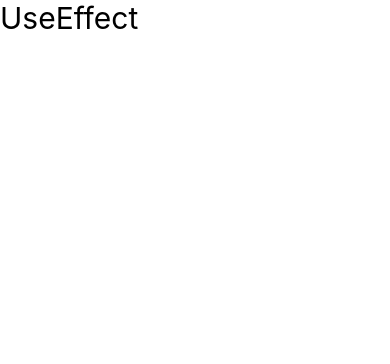
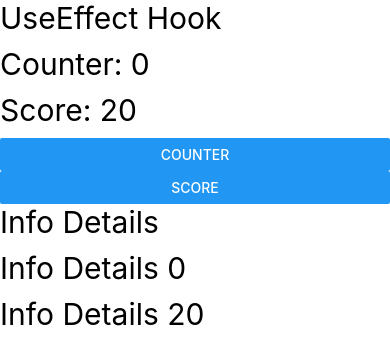
Before and after one commit to khadiza21/nativFirstApp, a React Native app: screen / in a window 390 px wide. Shown: the top 364 px of the page. Built offline with nearby package versions, Linux system fonts and the light colour scheme.

Commit message:
use effect updating phase

```diff
--- a/App.jsx
+++ b/App.jsx
@@ -12,13 +12,15 @@
 //import Grid from './src/components/Grid';
 // import ClassComponents from './src/components/ClassComponents';
 import UseEffect from './src/components/UseEffect';
+import UseEffectHookUpdatingPhase from './src/components/UseEffectHookUpdatingPhase';
 ;
 const App = () => {
   return (
     <View style={{ flex: 1 }}>
-      <UseEffect />
+      <UseEffectHookUpdatingPhase />
+     {/* <UseEffect />
 
-      {/* <ClassComponents />
+       <ClassComponents />
       <Grid />
       <ContactListScreen />
      <LoginForm />
--- a/src/components/UseEffect.jsx
+++ b/src/components/UseEffect.jsx
@@ -1,10 +1,16 @@
-import { View, Text } from 'react-native'
-import React from 'react'
+import { View, Text, Button } from 'react-native'
+import React, { useEffect, useState } from 'react'
 
 const UseEffect = () => {
+  const [count, setCount] = useState(1);
+  useEffect(() => {
+    console.log('API Calling');
+  },[])
   return (
     <View>
       <Text style={{fontSize:30}}>UseEffect</Text>
+      <Text>Count: {count}</Text>
+      <Button title="Counter" onPress={()=>setCount(count+1)} />
     </View>
   )
 }
--- /dev/null
+++ b/src/components/UseEffectHookUpdatingPhase.jsx
@@ -0,0 +1,45 @@
+import { View, Text, Button } from 'react-native'
+import React, { useEffect, useState } from 'react'
+
+const UseEffectHookUpdatingPhase = () => {
+    const [counter, setCounter] = useState(0);
+    const [score, setScore] = useState(20);
+
+    // useEffect(()=> {
+    //     console.log('counter value updated')
+    // },[counter, score])
+    // useEffect(()=> {
+    //     console.log('counter value updated')
+    // },[counter])
+    // useEffect(()=> {
+    //     console.log('Score value updated.')
+    // },[score])
+
+
+    return (
+        <View>
+            <Text style={{ fontSize: 30, marginBottom: 10 }}>UseEffect Hook</Text>
+            <Text style={{ fontSize: 30, marginBottom: 10 }}>Counter: {counter} </Text>
+            <Text style={{ fontSize: 30, marginBottom: 10 }}>Score: {score} </Text>
+            <Button title="Counter" onPress={() => setCounter(counter+1)} />
+            <Button title="Score" onPress={() => setScore(score+10)} />
+                <InfoDetails  counter={counter} points={score} />
+        </View>
+    )
+}
+
+
+const InfoDetails = ({counter, points})=>{
+    useEffect(()=> {
+        console.log('child component')
+    },[])
+    return(
+        <View>
+           <Text  style={{ fontSize: 30, marginBottom: 10 }}>Info Details</Text>
+           <Text  style={{ fontSize: 30, marginBottom: 10 }}>Info Details {counter}</Text>
+           <Text  style={{ fontSize: 30, marginBottom: 10 }}>Info Details {points}</Text>
+        </View>
+    )
+}
+
+export default UseEffectHookUpdatingPhase
```
